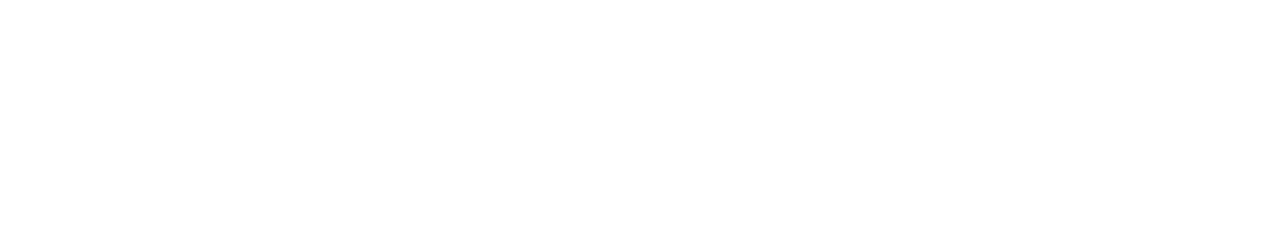
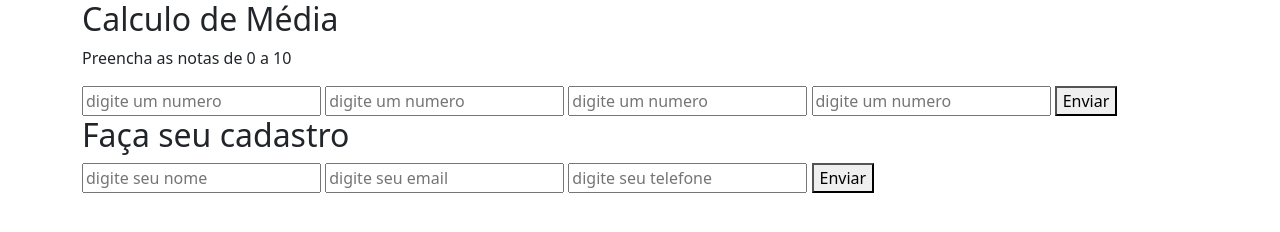
Before and after one commit to besopmac/ebac-MD15, a plain HTML site: page index.html in a window 1280 px wide. Drawn offline with nearby package versions, Linux system fonts and the light colour scheme.

Commit message:
First commit

```diff
--- a/index.html
+++ b/index.html
@@ -8,6 +8,29 @@
     <title>EBAC: Exercícios - Módulo 15</title>
 </head>
 <body>
+  <div class="container">
+    <div class="mensagem"></div>
+
+    <form id="form01">
+      <h2>Calculo de Média</h2>
+      <p>Preencha as notas de 0 a 10</p>
+      <input type="text" placeholder="digite um numero" class="" name="n1" />
+      <input type="text" placeholder="digite um numero" class="" name="n2" />
+      <input type="text" placeholder="digite um numero" class="" name="n3" />
+      <input type="text" placeholder="digite um numero" class="" name="n4" />
+      <button type="submit">Enviar</button>
+    </form>
+
+    <form id="form02">
+      <h2>Faça seu cadastro</h2>
+      <input type="text" placeholder="digite seu nome" class="" name="nome" />
+      <input type="text" placeholder="digite seu email" class="" name="email" />
+      <input type="text" placeholder="digite seu telefone" class="" name="telefone" />
+      <button type="submit">Enviar</button>
+    </form>
+
+    <div id="resultado"></div>
+  </div>
 
   <script src="https://cdn.jsdelivr.net/npm/bootstrap@5.3.0-alpha3/dist/js/bootstrap.bundle.min.js" integrity="sha384-ENjdO4Dr2bkBIFxQpeoTz1HIcje39Wm4jDKdf19U8gI4ddQ3GYNS7NTKfAdVQSZe" crossorigin="anonymous"></script>
 </body>
```
